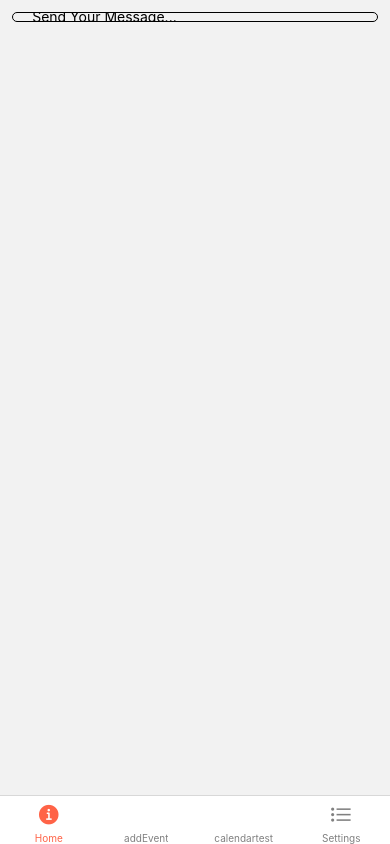
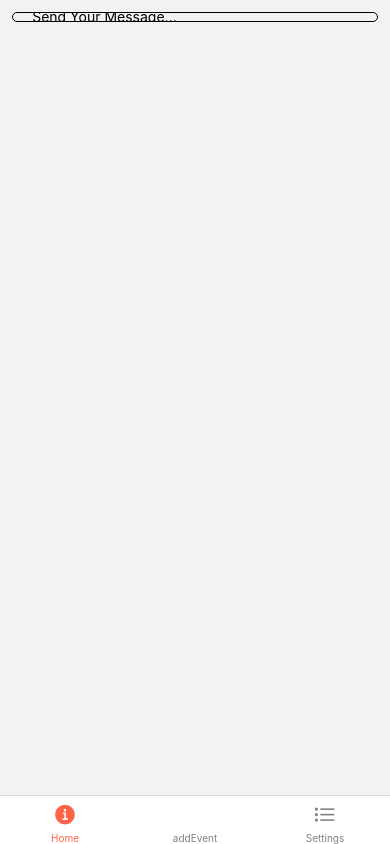
Before and after one commit to Kasfi99/Re-Port, a React Native app in the folder client/: screen / in a window 390 px wide. Built offline with nearby package versions, Linux system fonts and the light colour scheme.

Commit message:
remove tab scree CalendarTest in app

```diff
--- a/client/App.js
+++ b/client/App.js
@@ -52,7 +52,6 @@ export default function App() {
         >
           <Tab.Screen name="Home" component={ChatScreen} />
           <Tab.Screen name="addEvent" component={AddEventFormScreen} />
-          <Tab.Screen name="calendartest" component={CalendarTest} />
           <Tab.Screen name="Settings" component={SettingsScreen} />
         </Tab.Navigator>
       </NavigationContainer>
```
